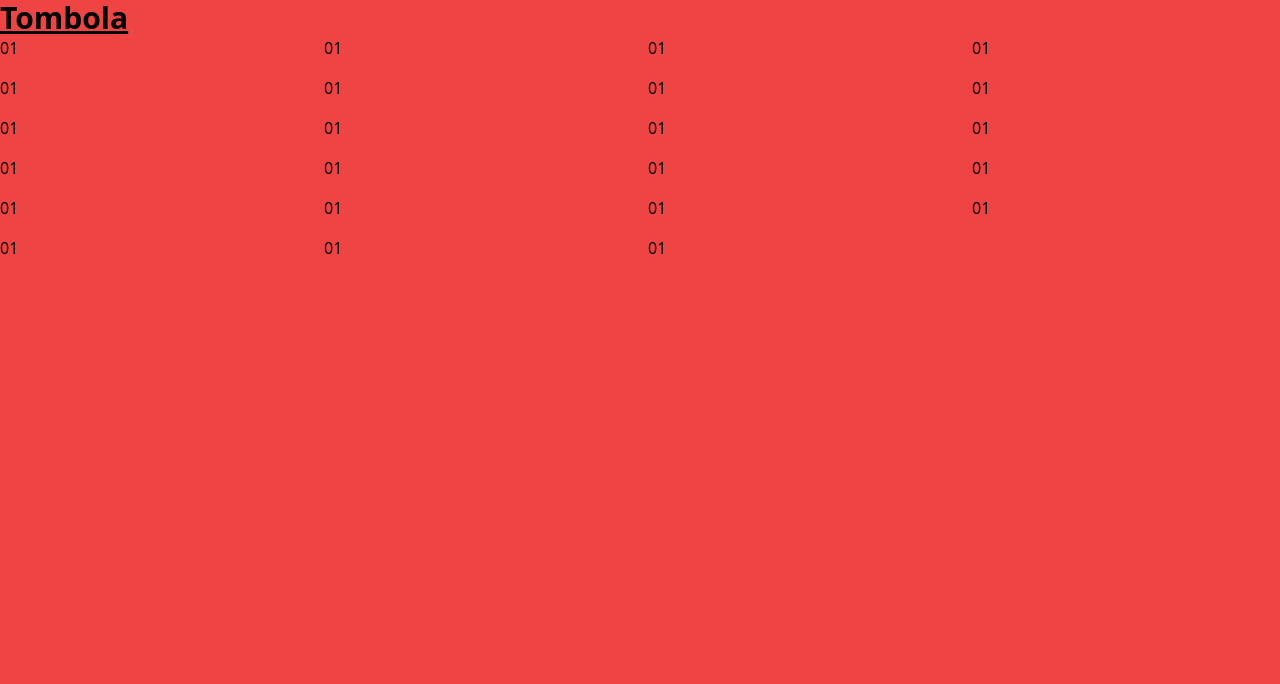
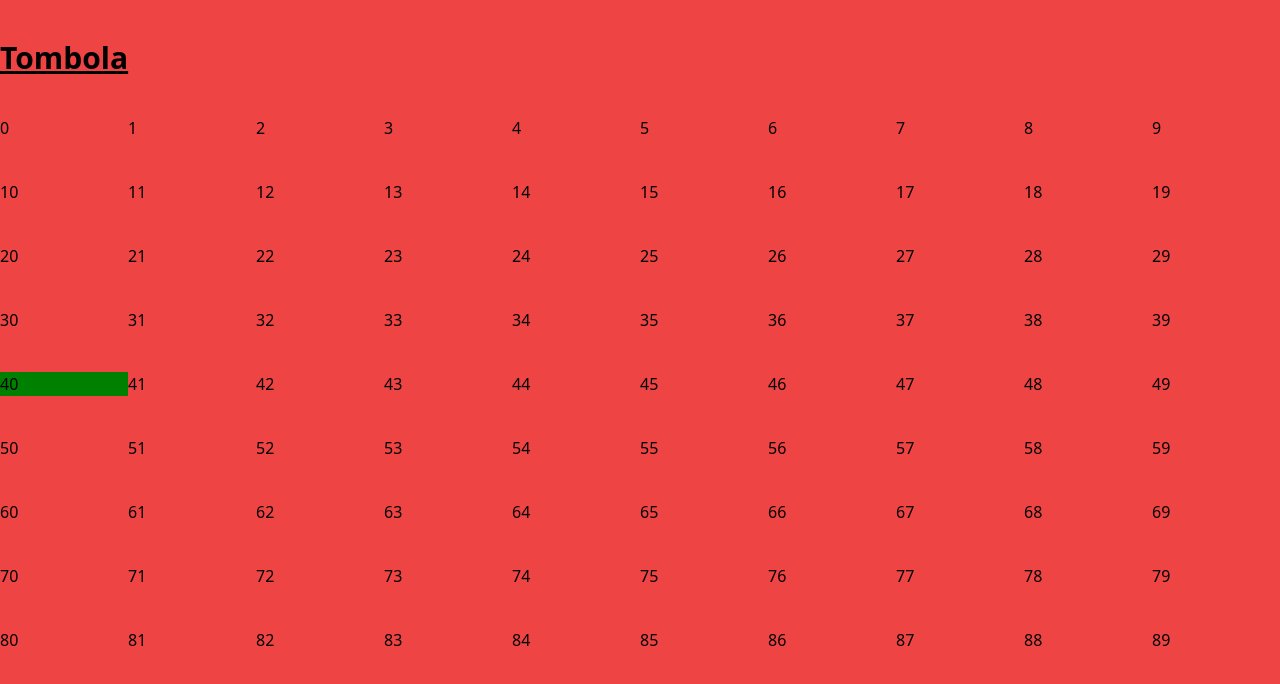
Before and after one commit to RiccardoFiacco/tombola, a website built with Vite: page index.html in a window 1280 px wide. Built offline with nearby package versions, Linux system fonts and the light colour scheme.

Commit message:
add first try to random number choise

```diff
--- a/index.html
+++ b/index.html
@@ -8,78 +8,8 @@
   </head>
   <body class="bg-red-500">
     <div class="container">
-      <h1 class="text-3xl font-bold underline">Tombola</h1>
-       <div class="grid grid-rows-6 grid-flow-col gap-4 "> <!--dice quanti elementi in una colonna -->
-        <div class="grid grid-cols-4 gap-4"><!--dice quanti elementi in una riga -->
-          <div>01</div>
-        </div>
-        <div class="grid grid-cols-4 gap-4">
-          <div>01</div>
-        </div>
-        <div class="grid grid-cols-4 gap-4">
-          <div>01</div>
-        </div>
-        <div class="grid grid-cols-4 gap-4">
-          <div>01</div>
-        </div>
-        <div class="grid grid-cols-4 gap-4">
-          <div>01</div>
-        </div>
-        <div class="grid grid-cols-4 gap-4">
-          <div>01</div>
-        </div>
-        <div class="grid grid-cols-4 gap-4">
-          <div>01</div>
-        </div>
-        <div class="grid grid-cols-4 gap-4">
-          <div>01</div>
-        </div>
-        <div class="grid grid-cols-4 gap-4">
-          <div>01</div>
-        </div>
-        <div class="grid grid-cols-4 gap-4">
-          <div>01</div>
-        </div>
-        <div class="grid grid-cols-4 gap-4">
-          <div>01</div>
-        </div>
-        <div class="grid grid-cols-4 gap-4">
-          <div>01</div>
-        </div>
-        <div class="grid grid-cols-4 gap-4">
-          <div>01</div>
-        </div>
-        <div class="grid grid-cols-4 gap-4">
-          <div>01</div>
-        </div>
-        <div class="grid grid-cols-4 gap-4">
-          <div>01</div>
-        </div>
-        <div class="grid grid-cols-4 gap-4">
-          <div>01</div>
-        </div>
-        <div class="grid grid-cols-4 gap-4">
-          <div>01</div>
-        </div>
-        <div class="grid grid-cols-4 gap-4">
-          <div>01</div>
-        </div>
-        <div class="grid grid-cols-4 gap-4">
-          <div>01</div>
-        </div>
-        <div class="grid grid-cols-4 gap-4">
-          <div>01</div>
-        </div>
-        <div class="grid grid-cols-4 gap-4">
-          <div>01</div>
-        </div>
-        <div class="grid grid-cols-4 gap-4">
-          <div>01</div>
-        </div>
-        <div class="grid grid-cols-4 gap-4">
-          <div>01</div>
-        </div>
-      </div>
+      <h1 class="text-3xl font-bold underline py-10">Tombola</h1>
+      <div id="tombolone" class="grid grid-cols-10 gap-y-10"></div>
     </div>
     <script type="module" src="/src/main.js"></script>
   </body>
--- a/src/main.js
+++ b/src/main.js
@@ -1 +1,15 @@
 import './style.css'
+//caricamento numeri nell'html
+for(let i = 0; i < 90 ; i++){
+    tombolone.innerHTML +=
+    `<div id="${i}" class="bg-slate-600 flex justify-center w-10 rounded-3xl"> ${i} </div>`
+}
+
+function randomNumber(){
+    return Math.floor(Math.random() * 90)
+}
+
+let result = randomNumber()
+
+let domEl = document.getElementById(result)
+domEl.style.backgroundColor = 'green'
```
Also changed, not shown: public/movies_cover/inception.jpg (added), public/movies_cover/interstellar.jpg (added), public/movies_cover/matrix.jpg (added), public/movies_cover/the_godfather.jpg (added), public/movies_cover/titanic.jpg (added).
